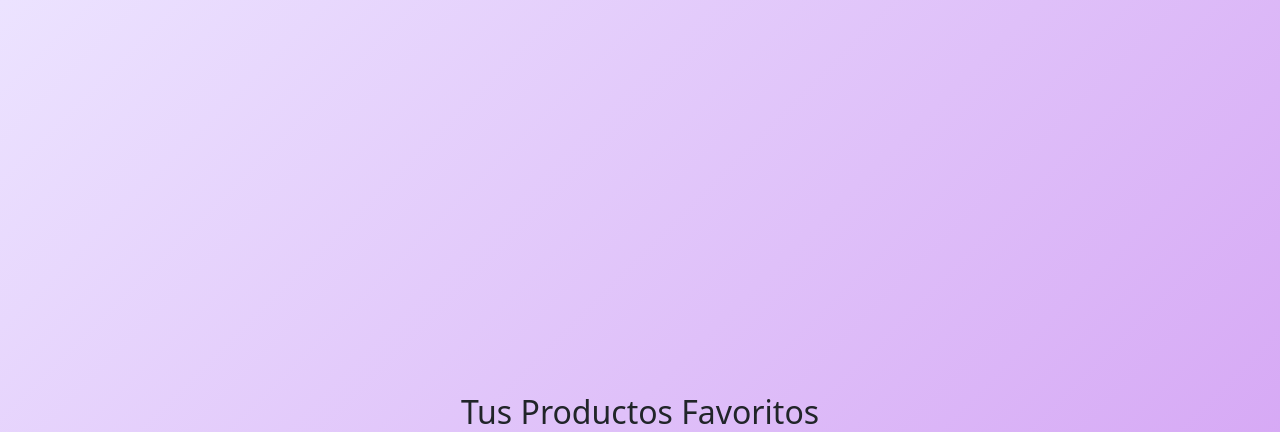
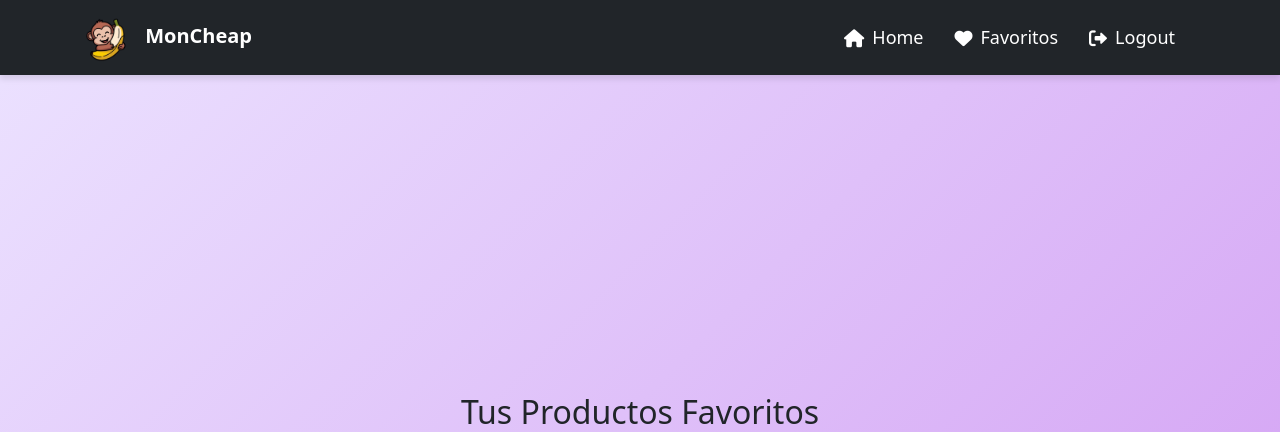
Before and after one commit to manu222/MonCheap, a Flask app: page /likes in a window 1280 px wide. Shown: the top 432 px of the page. Run offline with Flask 3, Linux system fonts and the light colour scheme; data that the repository does not hold is empty.

Commit message:
Navbar en likes.html

```diff
--- a/supermarket_recommendation/static/styles.css
+++ b/supermarket_recommendation/static/styles.css
@@ -195,3 +195,51 @@ input:focus {
     transform: scale(1.05);
     box-shadow: 0px 10px 25px rgba(0, 0, 0, 0.2);
 }
+@import url('https://cdnjs.cloudflare.com/ajax/libs/font-awesome/6.0.0/css/all.min.css');
+
+.navbar {
+    box-shadow: 0 4px 6px rgba(0, 0, 0, 0.1);
+}
+
+.logo-nav{
+    width: 50px;
+    height: auto;
+}
+
+.navbar-brand {
+    font-weight: bold;
+}
+
+.navbar-nav .nav-link {
+    color: #fff;
+    font-size: 18px;
+    margin-right: 15px;
+    display: flex;
+    align-items: center;
+}
+
+.navbar-nav .nav-link i {
+    margin-right: 8px;
+}
+
+.navbar-nav .nav-link:hover {
+    color: #f8b400;
+}
+
+.product-card {
+    border-radius: 12px;
+    transition: transform 0.3s ease, box-shadow 0.3s ease;
+    background: white;
+}
+
+.product-card:hover {
+    transform: scale(1.05);
+    box-shadow: 0px 10px 25px rgba(0, 0, 0, 0.2);
+}
+
+.product-img {
+    width: 100%;
+    height: 200px;
+    object-fit: cover;
+    border-bottom: 3px solid #6e41c7;
+}
--- a/supermarket_recommendation/templates/likes.html
+++ b/supermarket_recommendation/templates/likes.html
@@ -9,8 +9,40 @@
     <script defer src="{{ url_for('static', filename='script.js') }}"></script>
     <link href="https://cdn.jsdelivr.net/npm/bootstrap@5.3.0/dist/css/bootstrap.min.css" rel="stylesheet">
     <script src="https://cdn.jsdelivr.net/npm/bootstrap@5.3.0/dist/js/bootstrap.bundle.min.js"></script>
+    <link rel="stylesheet" href="https://cdnjs.cloudflare.com/ajax/libs/font-awesome/6.0.0/css/all.min.css">
 </head>
 <body>
+    <nav class="navbar navbar-expand-lg navbar-dark bg-dark fixed-top">
+        <div class="container">
+            <a class="navbar-brand" href="#">
+                <img src="{{ url_for('static', filename='images/logo.png') }}" alt="MonCheap" class="logo-nav">
+                <span class="ms-2">MonCheap</span>
+            </a>
+
+            <button class="navbar-toggler" type="button" data-bs-toggle="collapse" data-bs-target="#navbarNav">
+                <span class="navbar-toggler-icon"></span>
+            </button>
+            <div class="collapse navbar-collapse" id="navbarNav">
+                <ul class="navbar-nav ms-auto">
+                    <li class="nav-item">
+                        <a class="nav-link" href="/">
+                            <i class="fas fa-home"></i> Home
+                        </a>
+                    </li>
+                    <li class="nav-item">
+                        <a class="nav-link active" href="/likes">
+                            <i class="fas fa-heart"></i> Favoritos
+                        </a>
+                    </li>
+                    <li class="nav-item">
+                        <a class="nav-link" href="/logout">
+                            <i class="fas fa-sign-out-alt"></i> Logout
+                        </a>
+                    </li>
+                </ul>
+            </div>
+        </div>
+    </nav>
 
     <div class="container mt-5">
         <h2 class="text-center mb-4">Tus Productos Favoritos</h2>
```
